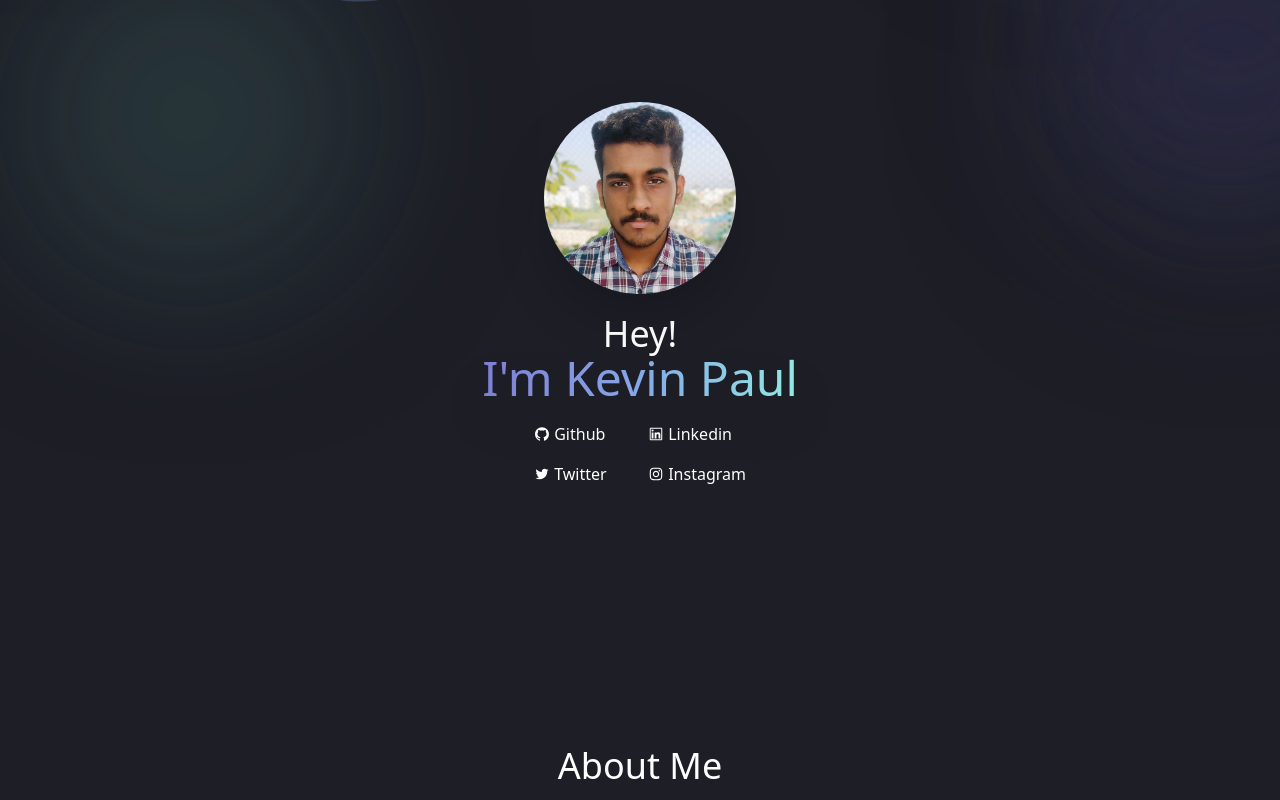
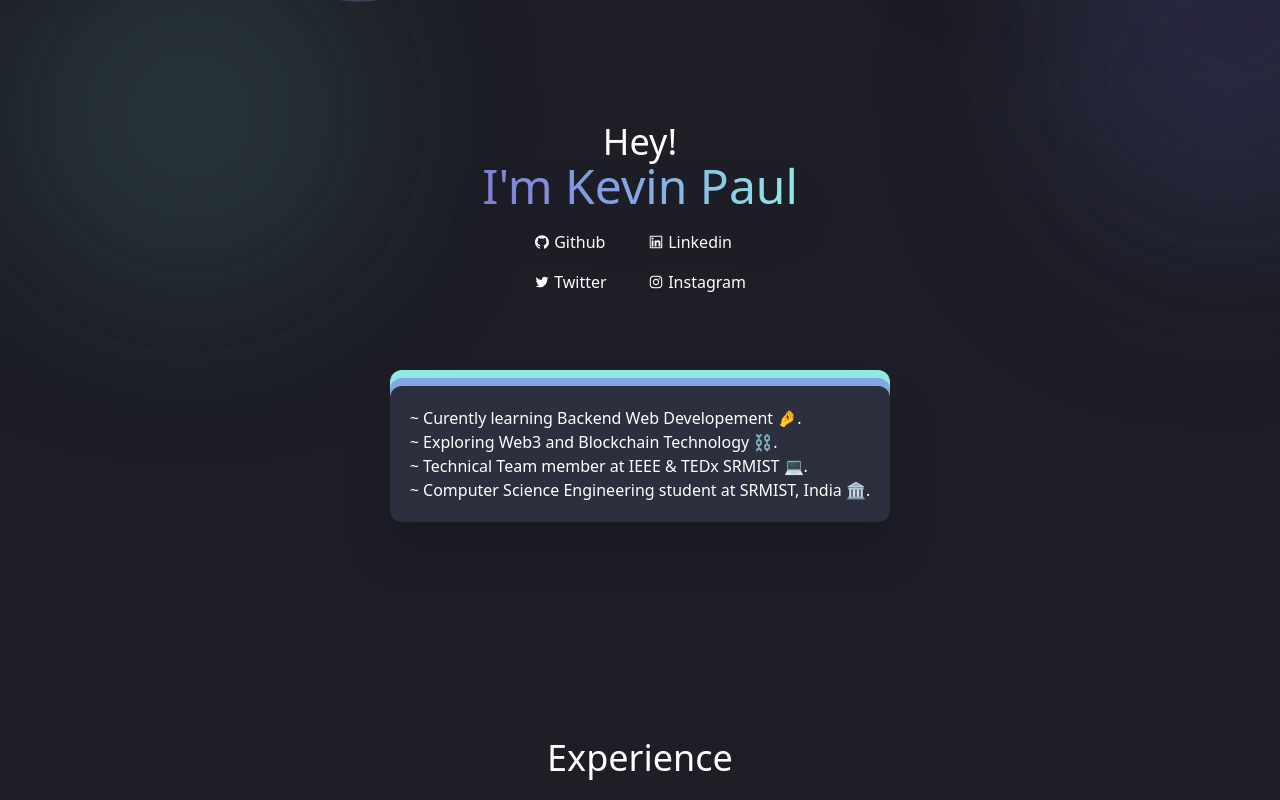
Before and after one commit to itaintkevin/portfolio-v1, a React (Create React App) app: page / in a window 1280 px wide. Shown: the part 540-1340 px from the top of the page. Built offline with nearby package versions, Linux system fonts and the light colour scheme.

Commit message:
Changes to Animation

```diff
--- a/src/components/Hero.jsx
+++ b/src/components/Hero.jsx
@@ -6,20 +6,20 @@
   return (
     <>
     <div className='relative flex flex-col items-center scroll-smooth'>
-      <div><img className="rounded-full w-48 h-48 drop-shadow-2xl my-5" src={Profile} alt="Profile" /></div>
-      <div className='text-4xl'>Hey!</div>
+      {/* <div><img className="rounded-full w-48 h-48 drop-shadow-2xl my-5" src={Profile} alt="Profile" /></div> */}
+      <div className='text-4xl mt-10'>Hey!</div>
       <div className='text-5xl from-[#7F7FD5] via-[#86A8E7] to-[#91EAE4] text-transparent bg-clip-text bg-gradient-to-r drop-shadow-2xl'>I'm Kevin Paul</div>
-      <div className='grid gap-4 grid-cols-2 grid-rows-2 w-max mt-5 mb-44'>
+      <div className='grid gap-4 grid-cols-2 grid-rows-2 w-max mt-5 mb-14'>
         <div><a className='flex items-center' href="https://github.com/itaintkevin"><AiOutlineGithub/>&nbsp;Github</a></div>
         <div><a className='flex items-center' href="https://www.linkedin.com/in/itaintkevin"><AiOutlineLinkedin/>&nbsp;Linkedin</a></div>
         <div><a className='flex items-center' href="https://twitter.com/it_aint_kevin"><AiOutlineTwitter/>&nbsp;Twitter</a></div>
         <div><a className='flex items-center' href=""><AiOutlineInstagram/>&nbsp;Instagram</a></div>
       </div>
       <div className='flex flex-col items-center w-full mt-5 mb-40'>
-        <div className='text-4xl my-16'>About Me</div>
-        <div className='ease-in delay-1000 bg-[#91EAE4] text-md rounded-xl mx-5 pt-4'>
+        {/* <div className='text-4xl my-5'>About Me</div> */}
+        <div className='ease-in delay-1000 bg-[#91EAE4] text-md rounded-xl mx-5 pt-2'>
           <div className='ease-in delay-1000 bg-[#86A8E7] text-md rounded-xl w-full'>
-            <div className='ease-in delay-1000 bg-[#2c2f3d] translate-y-4 text-md rounded-xl drop-shadow-2xl w-full p-5 z-10'>
+            <div className='ease-in delay-1000 bg-[#2c2f3d] translate-y-2 text-md rounded-xl drop-shadow-2xl w-full p-5 z-10'>
                 ~ Curently learning Backend Web Developement 🤌.
                 <br/>
                 ~ Exploring Web3 and Blockchain Technology ⛓️.
--- a/src/components/skills/skillsrc.jsx
+++ b/src/components/skills/skillsrc.jsx
@@ -74,22 +74,22 @@
         src: yarn,
         tag: "Yarn"
     },
-    {
-        src: nodejs,
-        tag: "Ndde.js"
-    },
-    {
-        src: express,
-        tag: "Express"
-    },
-    {
-        src: mongo,
-        tag: "MongoDB"
-    },
-    {
-        src: mongoose,
-        tag: "Mongoose"
-    },
+    // {
+    //     src: nodejs,
+    //     tag: "Ndde.js"
+    // },
+    // {
+    //     src: express,
+    //     tag: "Express"
+    // },
+    // {
+    //     src: mongo,
+    //     tag: "MongoDB"
+    // },
+    // {
+    //     src: mongoose,
+    //     tag: "Mongoose"
+    // },
     {
         src: reactjs,
         tag: "React.js"
@@ -98,10 +98,10 @@
         src: nextjs,
         tag: "Next.js"
     },
-    {
-        src: firebase,
-        tag: "Firebase"
-    },
+    // {
+    //     src: firebase,
+    //     tag: "Firebase"
+    // },
     {
         src: netlify,
         tag: "Netlify"
@@ -118,9 +118,9 @@
         src: mysql,
         tag: "MySQL"
     },
-    {
-        src: postman,
-        tag: "Postman"
-    },
+    // {
+    //     src: postman,
+    //     tag: "Postman"
+    // },
 ]
 export default stacks;
```
